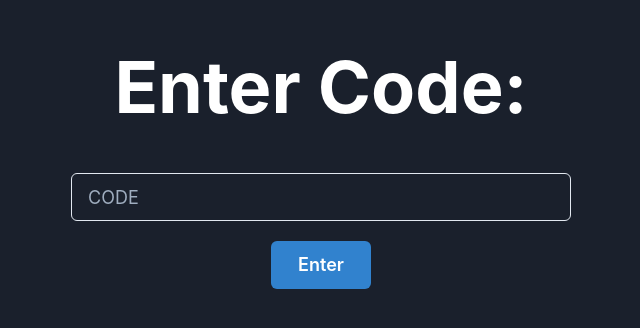
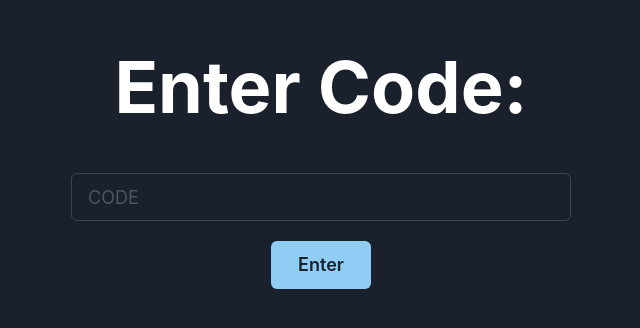
Before and after one commit to RyanL123/HTN2020, a React (Create React App) app: page / in a window 1280 px wide. Shown: the part 230-558 px from the top of the page, without its empty margins (319-959 px from the left). Built offline with nearby package versions, Linux system fonts and the light colour scheme.

Commit message:
add dark color mode

```diff
--- a/src/App.js
+++ b/src/App.js
@@ -1,13 +1,6 @@
 import React, { useState } from "react"
 import Stats from "./Pages/Stats"
-import {
-    Button,
-    Input,
-    Heading,
-    Box,
-    ChakraProvider,
-    extendTheme,
-} from "@chakra-ui/react"
+import { Button, Input, Heading, Box } from "@chakra-ui/react"
 import { BrowserRouter as Router, Route, Link } from "react-router-dom"
 import firebase from "firebase"
 
@@ -24,12 +17,9 @@ if (!firebase.apps.length) {
     firebase.initializeApp(config)
 }
 
-const theme = extendTheme()
-
 function App() {
     const [id, setId] = useState(null)
     return (
-        <ChakraProvider theme={theme}>
         <Box
             px="10vh"
             py="100px"
@@ -80,7 +70,6 @@ function App() {
                 </Route>
             </Router>
         </Box>
-        </ChakraProvider>
     )
 }
 
--- a/src/index.js
+++ b/src/index.js
@@ -3,7 +3,11 @@ import ReactDOM from "react-dom"
 import App from "./App"
 import { ChakraProvider, extendTheme } from "@chakra-ui/react"
 
-const theme = extendTheme()
+const config = {
+    initialColorMode: "dark",
+    useSystemColorMode: false,
+}
+const theme = extendTheme({ config })
 ReactDOM.render(
     <ChakraProvider theme={theme}>
         <React.StrictMode>
```
Also changed, not shown: 1 other file (tests, documents, lock files or other folders). Lines whose indentation alone changed are shown as unchanged.
